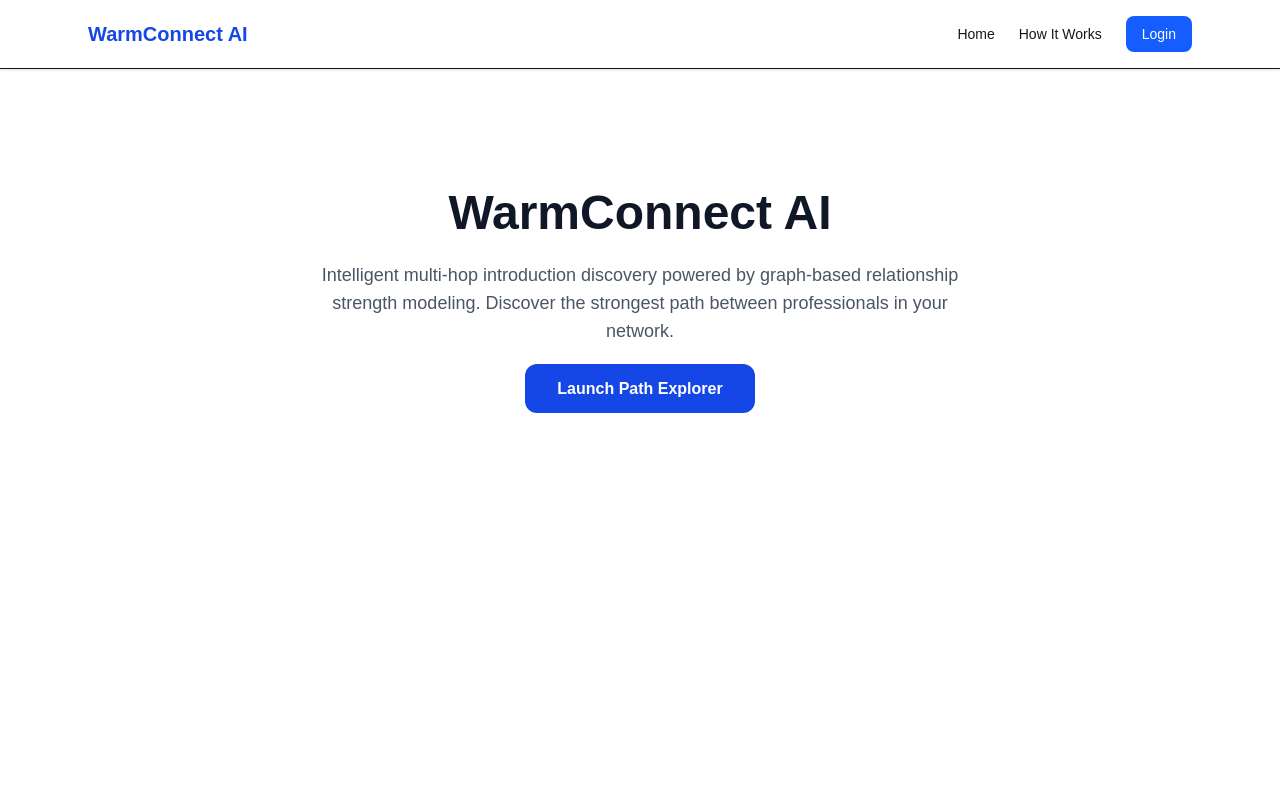
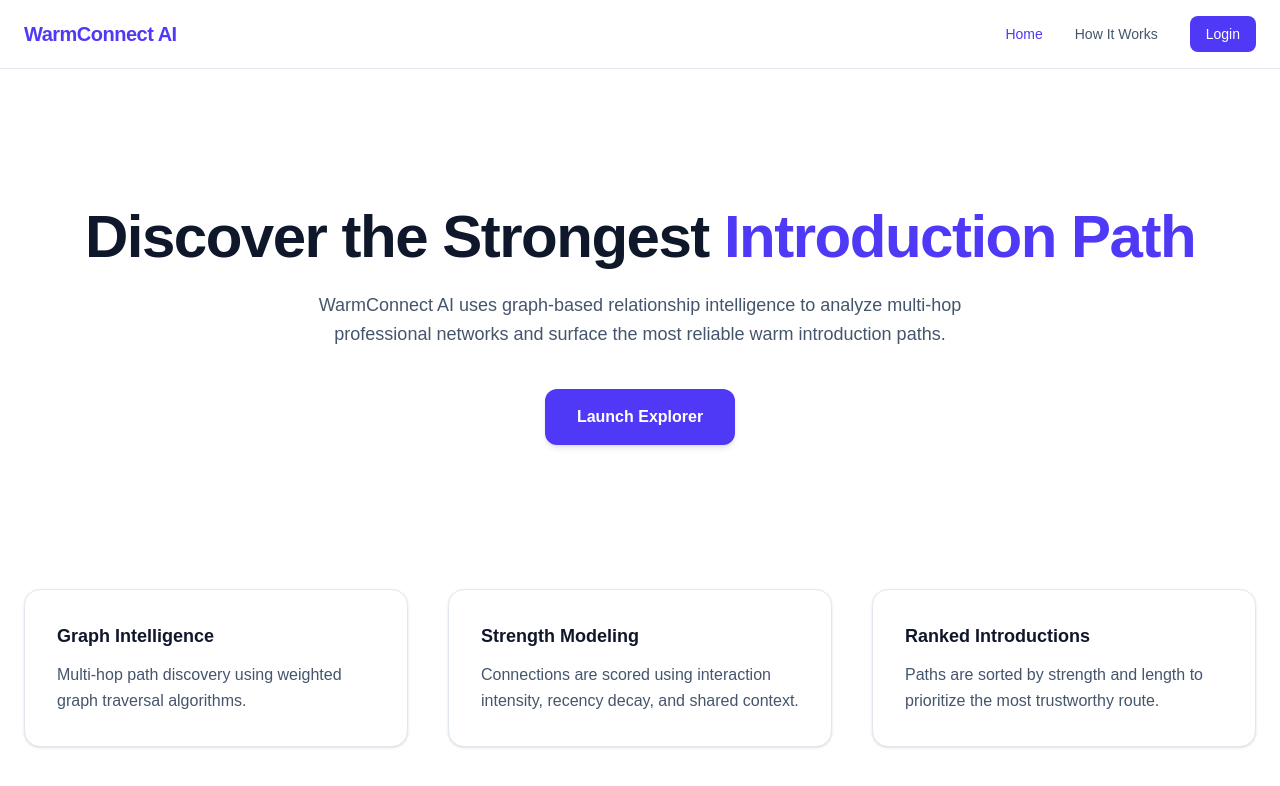
Before and after one commit to sushpr127/ai-network-copilot, a Next.js app: page / in a window 1280 px wide. Shown: the top 786 px of the page. Built offline with nearby package versions, Linux system fonts and the light colour scheme.

Commit message:
ui: modern SaaS redesign, added how-it-works page, improved navbar, dashboard, and homepage styling

```diff
--- a/app/dashboard/page.tsx
+++ b/app/dashboard/page.tsx
@@ -3,6 +3,7 @@
 import { useAuth } from "@/context/AuthContext"
 import { useRouter } from "next/navigation"
 import { useEffect } from "react"
+import Link from "next/link"
 
 export default function DashboardPage() {
   const { user, logout } = useAuth()
@@ -17,30 +18,79 @@ export default function DashboardPage() {
   if (!user) return null
 
   return (
-    <div>
-      <h1 className="text-4xl font-bold mb-4">
-        Welcome, {user.name}
-      </h1>
+    <div className="min-h-[70vh]">
 
-      <p className="text-gray-600 mb-8">
-        Explore your network and discover strong introduction paths.
-      </p>
+      {/* Header */}
+      <div className="mb-12">
+        <h1 className="text-4xl font-bold text-slate-900 mb-3">
+          Welcome back, <span className="text-indigo-600">{user.name}</span>
+        </h1>
 
-      <div className="space-x-4">
-        <button
-          onClick={() => router.push("/explorer")}
-          className="bg-blue-700 text-white px-6 py-3 rounded-xl"
-        >
-          Go to Explorer
-        </button>
+        <p className="text-slate-600 text-lg">
+          Analyze your network and uncover high-confidence introduction paths.
+        </p>
+      </div>
 
+      {/* Action Cards */}
+      <div className="grid md:grid-cols-2 gap-8">
+
+        <DashboardCard
+          title="Explore Introduction Paths"
+          description="Discover the strongest multi-hop paths across your professional network."
+          link="/explorer"
+          primary
+        />
+
+        <DashboardCard
+          title="Understand the Algorithm"
+          description="See how relationship strength and path ranking are calculated."
+          link="/how-it-works"
+        />
+
+      </div>
+
+      {/* Logout Section */}
+      <div className="mt-16">
         <button
           onClick={logout}
-          className="border px-6 py-3 rounded-xl"
+          className="text-slate-500 hover:text-indigo-600 transition"
         >
           Logout
         </button>
       </div>
+
     </div>
   )
 }
+type DashboardCardProps = {
+  title: string
+  description: string
+  link: string
+  primary?: boolean
+}
+
+function DashboardCard({
+  title,
+  description,
+  link,
+  primary = false,
+}: DashboardCardProps) {
+  return (
+    <Link href={link}>
+      <div
+        className={`p-8 rounded-2xl border transition duration-200 cursor-pointer ${
+          primary
+            ? "bg-indigo-600 text-white border-indigo-600 shadow-lg hover:bg-indigo-700"
+            : "bg-white text-slate-900 border-slate-200 shadow-sm hover:shadow-md"
+        }`}
+      >
+        <h3 className="font-semibold text-lg mb-3">
+          {title}
+        </h3>
+        <p className={primary ? "text-indigo-100" : "text-slate-600"}>
+          {description}
+        </p>
+      </div>
+    </Link>
+  )
+}
--- /dev/null
+++ b/app/how-it-works/page.tsx
@@ -0,0 +1,60 @@
+export default function HowItWorks() {
+  return (
+    <div className="min-h-[70vh]">
+
+      <div className="mb-12">
+        <h1 className="text-4xl font-bold text-slate-900 mb-4">
+          How WarmConnect AI Works
+        </h1>
+
+        <p className="text-lg text-slate-600 max-w-2xl">
+          WarmConnect AI models professional networks as weighted graphs and
+          ranks multi-hop introduction paths based on relationship strength.
+        </p>
+      </div>
+
+      <div className="space-y-10">
+
+        <Section
+          title="1. Network Graph Construction"
+          description="Each user is modeled as a node. Professional connections form weighted edges in a dynamic graph structure."
+        />
+
+        <Section
+          title="2. Relationship Strength Engine"
+          description="Connections are scored using interaction frequency, recency decay, shared company, shared education, and mutual follows."
+        />
+
+        <Section
+          title="3. Multi-Hop Path Discovery"
+          description="The system searches up to 3 degrees of separation to find potential introduction chains."
+        />
+
+        <Section
+          title="4. Path Ranking & Filtering"
+          description="Paths are ranked using a weakest-link principle with length penalties to prioritize the strongest and most trustworthy introductions."
+        />
+
+      </div>
+
+    </div>
+  )
+}
+
+type SectionProps = {
+  title: string
+  description: string
+}
+
+function Section({ title, description }: SectionProps) {
+  return (
+    <div className="bg-white border border-slate-200 rounded-2xl p-8 shadow-sm hover:shadow-md transition">
+      <h2 className="text-xl font-semibold text-slate-900 mb-3">
+        {title}
+      </h2>
+      <p className="text-slate-600 leading-relaxed">
+        {description}
+      </p>
+    </div>
+  )
+}
--- a/app/layout.tsx
+++ b/app/layout.tsx
@@ -9,13 +9,22 @@ export default function RootLayout({
 }) {
   return (
     <html lang="en">
-      <body className="bg-gray-100 text-gray-900">
+      <body className="min-h-screen bg-gradient-to-br from-slate-50 via-white to-slate-100 text-slate-900 antialiased">
+
         <AuthProvider>
+
+          {/* Navbar */}
           <Navbar />
-          <main className="max-w-6xl mx-auto px-6 py-10">
-            {children}
+
+          {/* Main Content Area */}
+          <main className="relative">
+            <div className="max-w-7xl mx-auto px-6 py-12">
+              {children}
+            </div>
           </main>
+
         </AuthProvider>
+
       </body>
     </html>
   )
--- a/app/page.tsx
+++ b/app/page.tsx
@@ -2,23 +2,64 @@ import Link from "next/link"
 
 export default function Home() {
   return (
-    <div className="text-center mt-20">
-      <h1 className="text-5xl font-bold mb-6 text-gray-900">
-        WarmConnect AI
-      </h1>
+    <div className="min-h-[80vh] flex flex-col justify-center">
 
-      <p className="text-gray-600 text-lg mb-8 max-w-2xl mx-auto">
-        Intelligent multi-hop introduction discovery powered by graph-based
-        relationship strength modeling. Discover the strongest path
-        between professionals in your network.
-      </p>
+      {/* Hero Section */}
+      <section className="text-center py-20">
 
-      <Link
-        href="/explorer"
-        className="bg-blue-700 text-white px-8 py-4 rounded-xl font-semibold hover:bg-blue-800 transition"
-      >
-        Launch Path Explorer
-      </Link>
+        <h1 className="text-5xl md:text-6xl font-bold tracking-tight text-slate-900 mb-6">
+          Discover the Strongest
+          <span className="text-indigo-600"> Introduction Path</span>
+        </h1>
+
+        <p className="text-lg text-slate-600 max-w-2xl mx-auto mb-10 leading-relaxed">
+          WarmConnect AI uses graph-based relationship intelligence to analyze
+          multi-hop professional networks and surface the most reliable
+          warm introduction paths.
+        </p>
+
+        <Link
+          href="/select-profile"
+          className="inline-block bg-indigo-600 hover:bg-indigo-700 text-white px-8 py-4 rounded-xl font-semibold shadow-md transition duration-200"
+        >
+          Launch Explorer
+        </Link>
+
+      </section>
+
+      {/* Feature Section */}
+      <section className="grid md:grid-cols-3 gap-10 mt-16">
+
+        <FeatureCard
+          title="Graph Intelligence"
+          description="Multi-hop path discovery using weighted graph traversal algorithms."
+        />
+
+        <FeatureCard
+          title="Strength Modeling"
+          description="Connections are scored using interaction intensity, recency decay, and shared context."
+        />
+
+        <FeatureCard
+          title="Ranked Introductions"
+          description="Paths are sorted by strength and length to prioritize the most trustworthy route."
+        />
+
+      </section>
+
     </div>
   )
 }
+
+function FeatureCard({ title, description }) {
+  return (
+    <div className="bg-white border border-slate-200 p-8 rounded-2xl shadow-sm hover:shadow-md transition duration-200">
+      <h3 className="font-semibold text-lg mb-3 text-slate-900">
+        {title}
+      </h3>
+      <p className="text-slate-600 leading-relaxed">
+        {description}
+      </p>
+    </div>
+  )
+}
--- a/components/Navbar.tsx
+++ b/components/Navbar.tsx
@@ -2,59 +2,81 @@
 
 import Link from "next/link"
 import { useAuth } from "@/context/AuthContext"
-import { useRouter } from "next/navigation"
+import { useRouter, usePathname } from "next/navigation"
 
 export default function Navbar() {
   const { user, logout } = useAuth()
   const router = useRouter()
+  const pathname = usePathname()
+
+  const navItem = (href: string, label: string) => {
+    const isActive = pathname === href
+
+    return (
+      <Link
+        href={href}
+        className={`transition font-medium ${
+          isActive
+            ? "text-indigo-600"
+            : "text-slate-600 hover:text-indigo-600"
+        }`}
+      >
+        {label}
+      </Link>
+    )
+  }
 
   return (
-    <nav className="bg-white border-b shadow-sm">
-      <div className="max-w-6xl mx-auto px-6 py-4 flex justify-between items-center">
-        <Link href="/" className="text-xl font-bold text-blue-700">
+    <nav className="sticky top-0 z-50 bg-white/80 backdrop-blur border-b border-slate-200">
+      <div className="max-w-7xl mx-auto px-6 py-4 flex justify-between items-center">
+
+        {/* Logo */}
+        <Link
+          href="/"
+          className="text-xl font-bold tracking-tight text-indigo-600"
+        >
           WarmConnect AI
         </Link>
 
-        <div className="flex items-center space-x-6 text-sm font-medium">
-          <Link href="/" className="hover:text-blue-600">
-            Home
-          </Link>
+        {/* Navigation Links */}
+        <div className="flex items-center space-x-8 text-sm">
+
+          {navItem("/", "Home")}
 
           {user && (
             <>
-              <Link href="/dashboard" className="hover:text-blue-600">
-                Dashboard
-              </Link>
-              <Link href="/explorer" className="hover:text-blue-600">
-                Explorer
-              </Link>
+              {navItem("/dashboard", "Dashboard")}
+              {navItem("/explorer", "Explorer")}
             </>
           )}
 
-          <Link href="/about" className="hover:text-blue-600">
-            How It Works
-          </Link>
+          {navItem("/how-it-works", "How It Works")}
 
+          {/* Auth Section */}
           {user ? (
-            <>
-              <span className="text-gray-500">
+            <div className="flex items-center space-x-4 ml-6">
+
+              <span className="text-slate-700 font-medium">
                 {user.name}
               </span>
+
               <button
                 onClick={logout}
-                className="text-red-500 hover:text-red-600"
+                className="text-slate-500 hover:text-indigo-600 transition"
               >
                 Logout
               </button>
-            </>
+
+            </div>
           ) : (
             <button
               onClick={() => router.push("/select-profile")}
-              className="bg-blue-600 text-white px-4 py-2 rounded-lg hover:bg-blue-700 transition"
+              className="bg-indigo-600 hover:bg-indigo-700 text-white px-4 py-2 rounded-lg font-medium transition"
             >
               Login
             </button>
           )}
+
         </div>
       </div>
     </nav>
```
